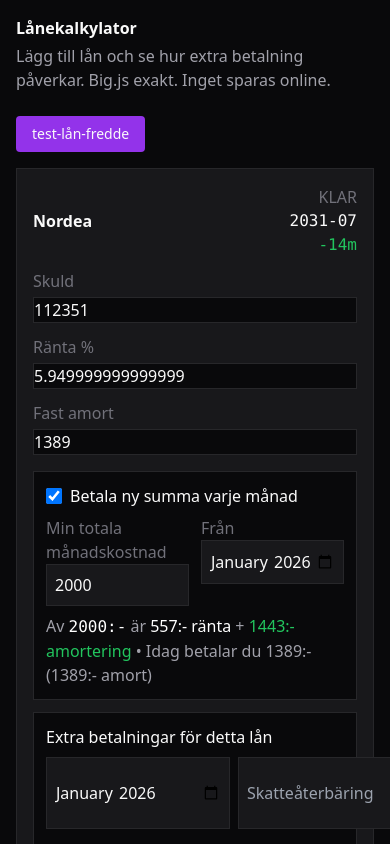
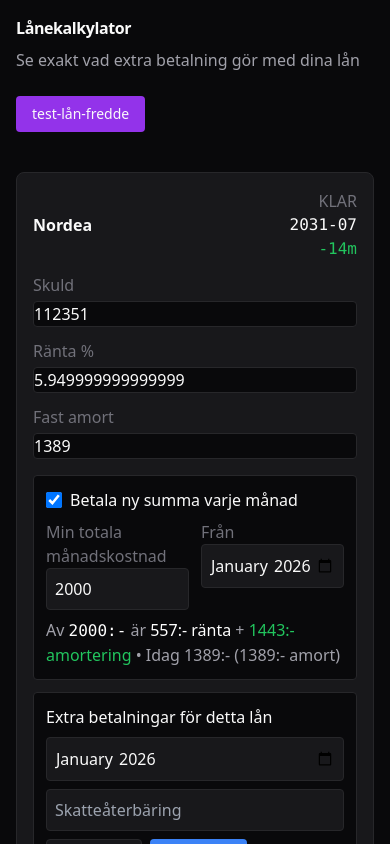
Before and after one commit to jonjys/debt-optimizer-standalone, a Next.js app: page / in a window 390 px wide. Both pictures are taken after a click on the button "test-lån-fredde". Shown: the top 844 px of the page. Built offline with nearby package versions, Linux system fonts and the light colour scheme.

Commit message:
fix: Snygg tom-state Kom igång + fix desktop/mobil layout

```diff
--- a/components/debt-optimizer/DebtOptimizerView.tsx
+++ b/components/debt-optimizer/DebtOptimizerView.tsx
@@ -22,14 +22,24 @@ export default function DebtOptimizerView() {
   return (
     <div className="min-h-screen bg-[#09090B] text-[#FAFAFA] p-4 md:p-6 overflow-x-hidden">
       <div className="max-w- mx-auto">
-        <h1 className="text- font-bold mb-1">Lånekalkylator</h1>
-        <p className="text-[#A1A1AA] text- mb-6">Lägg till lån och se hur extra betalning påverkar. Big.js exakt. Inget sparas online.</p>
+        <h1 className="text- md:text- font-bold mb-2 tracking-tight">Lånekalkylator</h1>
+        <p className="text-[#A1A1AA] text- md:text- mb-6 md:mb-8">Se exakt vad extra betalning gör med dina lån</p>
 
         {isDev && <button onClick={() => setLoans(TEST_LOANS)} className="mb-4 bg-purple-600 px-4 py-2 rounded text-sm">test-lån-fredde</button>}
 
-        {loans.length===0 && <div className="bg-[#18181B] border border-dashed border-[#27272A] p-8 text-center"><div className="text-[#71717A] mb-3">Inga lån tillagda - helt tom prod</div><button onClick={addLoan} className="bg-[#3B82F6] px-6 py-2 rounded text-sm">+ Lägg till ditt första lån</button></div>}
+        {loans.length===0 && (
+          <div className="bg-[#18181B] border border-[#27272A] p-6 md:p-10 rounded-xl text-center">
+            <h2 className="text- md:text- font-semibold mb-3">Kom igång</h2>
+            <p className="text-[#A1A1AA] text- md:text- leading-relaxed mb-6">
+              Lägg till dina lån och se direkt hur mycket ränta och tid du sparar<br className="hidden sm:block"/>
+              genom att betala lite extra varje månad.
+            </p>
+            <button onClick={addLoan} className="bg-[#3B82F6] hover:bg-[#2563EB] w-full sm:w-auto px-8 py-4 rounded-lg text- font-medium">+ Lägg till ditt första lån</button>
+            <div className="mt-8 pt-6 border-t border-[#27272A] text- text-[#71717A]">100% privat • Inget sparas online • Big.js för exakt matte</div>
+          </div>
+        )}
 
-        <div className="grid lg:grid-cols-[1.3fr_0.7fr] gap-6">
+        <div className="grid lg:grid-cols-[1.3fr_0.7fr] gap-6 mt-6">
           <div className="space-y-4 min-w-0">
             {loans.map(loan => {
               const lr = result?.loanResults.find(r=>r.id===loan.id);
@@ -39,41 +49,42 @@ export default function DebtOptimizerView() {
               const newTotal = loan.targetMonthlyEnabled? (loan.targetMonthlyTotal||0) : loan.currentMonthlyPayment;
               const newAmort = Math.max(0, newTotal - interestPart);
               return (
-                <div key={loan.id} className="bg-[#18181B] border border-[#27272A] p-4">
+                <div key={loan.id} className="bg-[#18181B] border border-[#27272A] p-4 rounded-lg">
                   <div className="flex justify-between mb-3">
                     <input value={loan.name} onChange={e=>updateLoan(loan.id,{name:e.target.value})} className="bg-transparent font-semibold text- border-b border-transparent focus:border-[#3B82F6] outline-none" />
                     <div className="text-right"><div className="text- text-[#71717A]">KLAR</div><div className="font-mono text-">{lr?.newEndDate||"-"} <span className="text-[#22C55E]">{lr?.monthsSaved? `-${lr.monthsSaved}m`: ""}</span></div></div>
                   </div>
 
                   <div className="grid grid-cols-1 sm:grid-cols-3 gap-3 mb-4">
-                    <label className="text-"><div className="text-[#71717A] mb-1">Skuld</div><input type="number" min={0} max={9999999} value={loan.balance} onChange={e=>updateLoan(loan.id,{balance:Number(e.target.value)})} className="w-full bg-[#09090B] border border-[#27272A] p- text-" /></label>
-                    <label className="text-"><div className="text-[#71717A] mb-1">Ränta %</div><input type="number" step="0.01" value={loan.interestRate*100} onChange={e=>updateLoan(loan.id,{interestRate:Number(e.target.value)/100})} className="w-full bg-[#09090B] border border-[#27272A] p- text-" /></label>
-                    <label className="text-"><div className="text-[#71717A] mb-1">{loan.paymentStyle==="fixed_amort"?"Fast amort":"Mån betalning"}</div><input type="number" value={loan.currentMonthlyPayment} onChange={e=>updateLoan(loan.id,{currentMonthlyPayment:Number(e.target.value)})} className="w-full bg-[#09090B] border border-[#27272A] p- text-" /></label>
+                    <label className="text-"><div className="text-[#71717A] mb-1">Skuld</div><input type="number" min={0} max={9999999} value={loan.balance} onChange={e=>updateLoan(loan.id,{balance:Number(e.target.value)})} className="w-full bg-[#09090B] border border-[#27272A] p- text- rounded" /></label>
+                    <label className="text-"><div className="text-[#71717A] mb-1">Ränta %</div><input type="number" step="0.01" value={loan.interestRate*100} onChange={e=>updateLoan(loan.id,{interestRate:Number(e.target.value)/100})} className="w-full bg-[#09090B] border border-[#27272A] p- text- rounded" /></label>
+                    <label className="text-"><div className="text-[#71717A] mb-1">{loan.paymentStyle==="fixed_amort"?"Fast amort":"Mån betalning"}</div><input type="number" value={loan.currentMonthlyPayment} onChange={e=>updateLoan(loan.id,{currentMonthlyPayment:Number(e.target.value)})} className="w-full bg-[#09090B] border border-[#27272A] p- text- rounded" /></label>
                   </div>
 
-                  <div className="bg-[#09090B] border border-[#27272A] p-3 mb-3">
+                  <div className="bg-[#09090B] border border-[#27272A] p-3 mb-3 rounded">
                     <div className="flex items-center gap-2 mb-2"><input type="checkbox" checked={!!loan.targetMonthlyEnabled} onChange={e=>updateLoan(loan.id,{targetMonthlyEnabled:e.target.checked})} className="w-4 h-4" /><span className="text- font-medium">Betala ny summa varje månad</span></div>
                     {loan.targetMonthlyEnabled? (
                       <div>
-                        <div className="grid grid-cols-2 gap-3"><div><div className="text- text-[#71717A]">Min totala månadskostnad</div><input type="number" min={0} max={99999} placeholder="2500" value={loan.targetMonthlyTotal||""} onChange={e=>updateLoan(loan.id,{targetMonthlyTotal:Number(e.target.value)})} className="w-full bg-[#18181B] border border-[#27272A] p-2 text-" /></div><div><div className="text- text-[#71717A]">Från</div><input type="month" value={loan.targetMonthlyFrom||DEFAULT_START} onChange={e=>updateLoan(loan.id,{targetMonthlyFrom:e.target.value})} className="w-full bg-[#18181B] border border-[#27272A] p-2 text-" /></div></div>
-                        <div className="mt-2 text- text-[#A1A1AA]">Av <span className="text-white font-mono">{newTotal.toFixed(0)}:-</span> är <span className="text-white">{interestPart.toFixed(0)}:- ränta</span> + <span className="text-[#22C55E]">{newAmort.toFixed(0)}:- amortering</span> • Idag betalar du {loan.currentMonthlyPayment.toFixed(0)}:- ({baseAmort.toFixed(0)}:- amort)</div>
+                        <div className="grid grid-cols-2 gap-3"><div><div className="text- text-[#71717A]">Min totala månadskostnad</div><input type="number" min={0} max={99999} placeholder="2500" value={loan.targetMonthlyTotal||""} onChange={e=>updateLoan(loan.id,{targetMonthlyTotal:Number(e.target.value)})} className="w-full bg-[#18181B] border border-[#27272A] p-2 text- rounded" /></div><div><div className="text- text-[#71717A]">Från</div><input type="month" value={loan.targetMonthlyFrom||DEFAULT_START} onChange={e=>updateLoan(loan.id,{targetMonthlyFrom:e.target.value})} className="w-full bg-[#18181B] border border-[#27272A] p-2 text- rounded" /></div></div>
+                        <div className="mt-2 text- text-[#A1A1AA]">Av <span className="text-white font-mono">{newTotal.toFixed(0)}:-</span> är <span className="text-white">{interestPart.toFixed(0)}:- ränta</span> + <span className="text-[#22C55E]">{newAmort.toFixed(0)}:- amortering</span> • Idag {loan.currentMonthlyPayment.toFixed(0)}:- ({baseAmort.toFixed(0)}:- amort)</div>
                       </div>
                     ) : <div className="text- text-[#71717A]">Betalar idag {loan.currentMonthlyPayment.toFixed(0)}:- /mån varav {interestPart.toFixed(0)}:- är ränta</div>}
                   </div>
 
-                  <div className="bg-[#09090B] border border-[#27272A] p-3">
+                  <div className="bg-[#09090B] border border-[#27272A] p-3 rounded">
                     <div className="text- font-medium mb-2">Extra betalningar för detta lån</div>
-                    <div className="flex gap-2 mb-2"><input type="month" defaultValue={DEFAULT_START} id={`ex-date-${loan.id}`} className="bg-[#18181B] border border-[#27272A] p-2 text- flex-1" /><input type="text" placeholder="Skatteåterbäring" id={`ex-label-${loan.id}`} className="bg-[#18181B] border border-[#27272A] p-2 text- flex-1" /><input type="number" placeholder="15000" id={`ex-amt-${loan.id}`} className="bg-[#18181B] border border-[#27272A] p-2 text- w-24" /><button onClick={()=>{const d=(document.getElementById(`ex-date-${loan.id}`) as HTMLInputElement).value; const lab=(document.getElementById(`ex-label-${loan.id}`) as HTMLInputElement).value; const a=Number((document.getElementById(`ex-amt-${loan.id}`) as HTMLInputElement).value); if(d&&a) setOneTimes(p=>[...p,{id:Date.now().toString(), date:d, amount:a, loanId:loan.id, label:lab}] as any);}} className="bg-[#3B82F6] px-3 text-">+ Lägg till</button></div>
-                    <div className="space-y-1">{oneTimes.filter(ot=>ot.loanId===loan.id).map(ot=><div key={ot.id} className="flex justify-between text- bg-[#18181B] p-2"><span>{ot.date} • {(ot as any).label||"Extra"} • {ot.amount}:- </span><div className="flex gap-2"><button onClick={()=>{const copy={...ot, id:Date.now().toString()}; setOneTimes(p=>[...p,copy]);}} className="text-[#3B82F6]">kopiera</button><button onClick={()=>setOneTimes(p=>p.filter(x=>x.id!==ot.id))} className="text-red-400">x</button></div></div>)}</div>
-                    {lr && <div className="mt-3 text- text-[#71717A] flex gap-3"><span>Orig ränta: {lr.originalTotalInterest.toLocaleString()}:-</span><span>Ny: {lr.newTotalInterest.toLocaleString()}:-</span><span className="text-[#22C55E]">Sparad: {lr.interestSaved.toLocaleString()}:-</span></div>}
+                    <div className="flex gap-2 mb-2 flex-wrap"><input type="month" defaultValue={DEFAULT_START} id={`ex-date-${loan.id}`} className="bg-[#18181B] border border-[#27272A] p-2 text- flex-1 min-w- rounded" /><input type="text" placeholder="Skatteåterbäring" id={`ex-label-${loan.id}`} className="bg-[#18181B] border border-[#27272A] p-2 text- flex-1 min-w- rounded" /><input type="number" placeholder="15000" id={`ex-amt-${loan.id}`} className="bg-[#18181B] border border-[#27272A] p-2 text- w-24 rounded" /><button onClick={()=>{const d=(document.getElementById(`ex-date-${loan.id}`) as HTMLInputElement).value; const lab=(document.getElementById(`ex-label-${loan.id}`) as HTMLInputElement).value; const a=Number((document.getElementById(`ex-amt-${loan.id}`) as HTMLInputElement).value); if(d&&a) setOneTimes(p=>[...p,{id:Date.now().toString(), date:d, amount:a, loanId:loan.id, label:lab}] as any);}} className="bg-[#3B82F6] px-3 text- rounded">+ Lägg till</button></div>
+                    <div className="space-y-1">{oneTimes.filter(ot=>ot.loanId===loan.id).map(ot=><div key={ot.id} className="flex justify-between text- bg-[#18181B] p-2 rounded"><span>{ot.date} • {(ot as any).label||"Extra"} • {ot.amount}:- </span><div className="flex gap-2"><button onClick={()=>{const copy={...ot, id:Date.now().toString()}; setOneTimes(p=>[...p,copy]);}} className="text-[#3B82F6]">kopiera</button><button onClick={()=>setOneTimes(p=>p.filter(x=>x.id!==ot.id))} className="text-red-400">x</button></div></div>)}</div>
+                    {lr && <div className="mt-3 text- text-[#71717A] flex gap-3 flex-wrap"><span>Orig ränta: {lr.originalTotalInterest.toLocaleString()}:-</span><span>Ny: {lr.newTotalInterest.toLocaleString()}:-</span><span className="text-[#22C55E]">Sparad: {lr.interestSaved.toLocaleString()}:-</span></div>}
                   </div>
                 </div>
               )
             })}
-            {loans.length>0 && <button onClick={addLoan} className="w-full bg-zinc-800 border border-[#27272A] py-3 text-sm">+ Lägg till lån</button>}
+            {loans.length>0 && <button onClick={addLoan} className="w-full bg-zinc-800 border border-[#27272A] py-3 text-sm rounded">+ Lägg till lån</button>}
           </div>
           <div className="space-y-4 lg:sticky lg:top-6 h-fit">
-            {result? <><div className="grid grid-cols-2 gap-3"><div className="bg-[#18181B] border border-[#27272A] p-4"><div className="text- text-[#71717A]">SKULDFRI</div><div className="text-xl font-mono">{result.newFreedomDate}</div><div className="text-xs text-[#22C55E]">{result.totalMonthsSaved} mån tidigare</div></div><div className="bg-[#18181B] border border-[#27272A] p-4"><div className="text- text-[#71717A]">SPARAD RÄNTA</div><div className="text-xl font-mono">{result.totalInterestSaved.toLocaleString()}:-</div></div></div></> : <div className="bg-[#18181B] border border-[#27272A] p-4 text-sm text-[#71717A]">Lägg till lån för att se resultat</div>}
+            {result? <><div className="grid grid-cols-2 gap-3"><div className="bg-[#18181B] border border-[#27272A] p-4 rounded-lg"><div className="text- text-[#71717A]">SKULDFRI</div><div className="text-xl font-mono">{result.newFreedomDate}</div><div className="text-xs text-[#22C55E]">{result.totalMonthsSaved} mån tidigare</div></div><div className="bg-[#18181B] border border-[#27272A] p-4 rounded-lg"><div className="text- text-[#71717A]">SPARAD RÄNTA</div><div className="text-xl font-mono">{result.totalInterestSaved.toLocaleString()}:-</div></div></div></> : null}
+            {loans.length>0 && <div className="bg-[#18181B] border border-[#27272A] p-4 rounded-lg text-sm text-[#71717A]">Lägg till lån för att se resultat</div>}
           </div>
         </div>
       </div>
```
